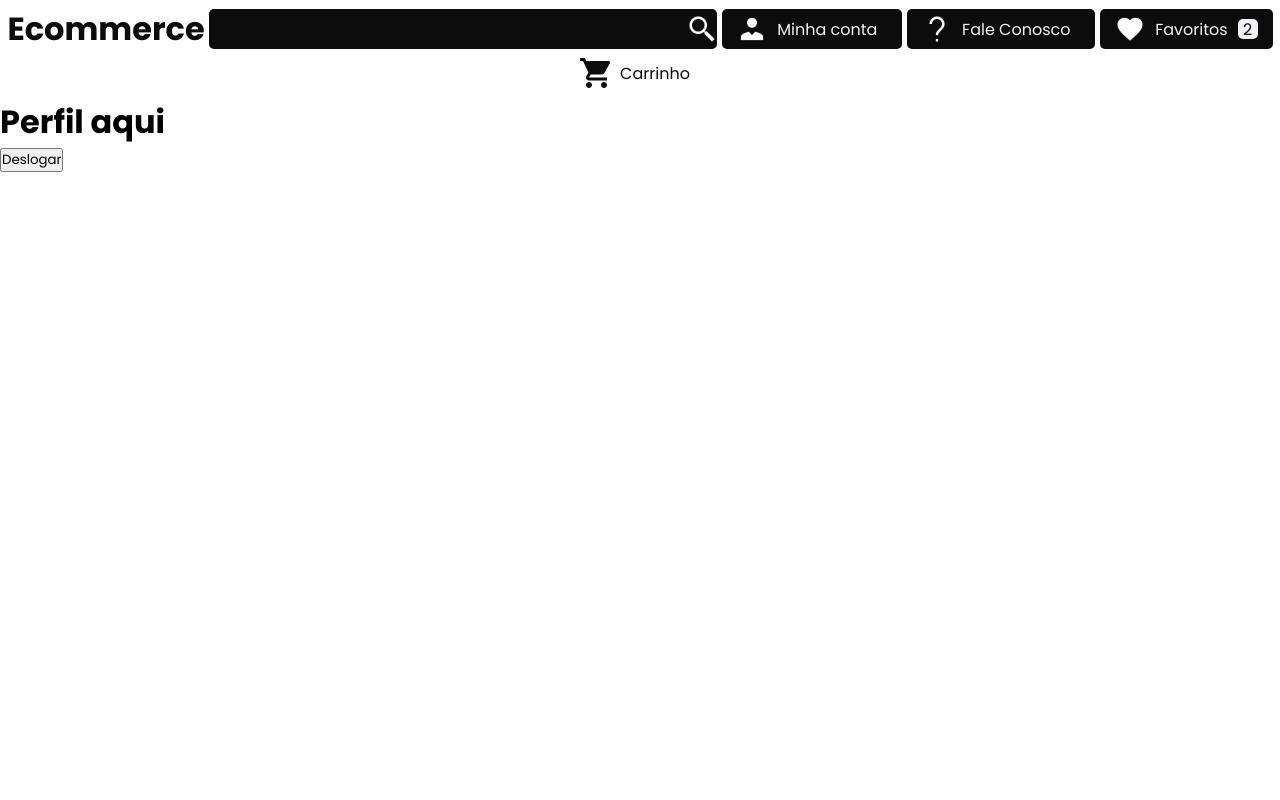
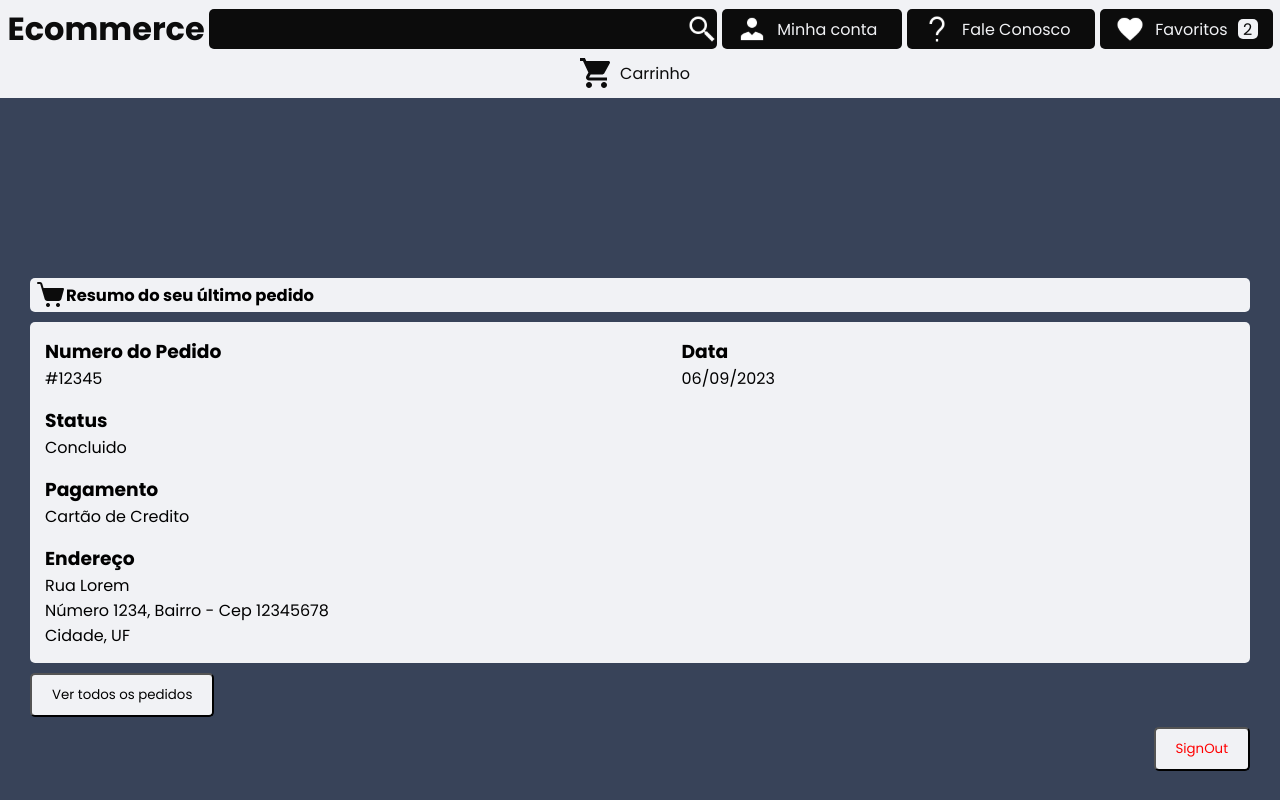
Before and after one commit to DiegoCard117/Ecommerce, a Next.js app: page /Perfil in a window 1280 px wide. Shown: the top 800 px of the page. Built offline with nearby package versions, Linux system fonts and the light colour scheme; no server answers.

Commit message:
Perfil
Parte visual feita

```diff
--- a/src/app/Perfil/page.tsx
+++ b/src/app/Perfil/page.tsx
@@ -1,4 +1,6 @@
 'use client'
+
+import '../../css/perfil.scss'
 
 import Header from '@/components/Header';
 import HeaderDesktop from '@/components/HeaderDesktop';
@@ -7,6 +9,12 @@ import React, { useContext } from 'react';
 import { useRouter } from 'next/navigation';
 import { AuthContext } from '@/contexts/AuthContext';
 import Head from 'next/head';
+
+import Image from 'next/image';
+
+import gear from '../../img/gear.svg'
+import cart from '../../img/cart.svg'
+import Footer from '@/components/Footer';
 
 export default function Perfil() {
   const { signOut } = useContext(AuthContext)
@@ -29,8 +37,66 @@ export default function Perfil() {
       </Head>
       <Header/>
       <HeaderDesktop/>
-      <h1>Perfil aqui</h1>
-      <button onClick={handleLogout}>Deslogar</button>
+      {console.log(user?.avatar)}
+      {user !== null ?(
+        <div className='topPerfil'>
+          <button
+            className='btnGear'
+          >
+            <Image
+              src={gear}
+              alt=''
+            />
+          </button>
+          <Image
+            className='avatar'
+            loader={({src}) => src}
+            src={user.avatar}
+            alt=''
+            width={140}
+            height={140}
+          />
+          <h2 className='name'>{user.name}</h2>
+        </div>
+      ) : null}
+      <div className='bottomPerfil'>
+        <div className="resumo">
+          <Image
+            src={cart}
+            alt=''
+            width={30}
+            height={30}
+          />
+          <h3>Resumo do seu último pedido</h3>
+        </div>
+        <div className="boxResume">
+          <div className='pedido'>
+            <h3>Numero do Pedido</h3>
+            <p>#12345</p>
+          </div>
+          <div className="data">
+            <h3>Data</h3>
+            <p>06/09/2023</p>
+          </div>
+          <div className="status">
+            <h3>Status</h3>
+            <p>Concluido</p>
+          </div>
+          <div className="pagamento">
+            <h3>Pagamento</h3>
+            <p>Cartão de Credito</p>
+          </div>
+          <div className='endereço'>
+            <h3>Endereço</h3>
+            <p>Rua Lorem</p>
+            <p>Número 1234, Bairro - Cep 12345678</p>
+            <p>Cidade, UF</p>
+          </div>
+        </div>
+        <button className='todosPedidos'>Ver todos os pedidos</button>
+        <button className='signOut' onClick={handleLogout}>SignOut</button>
+      </div>
+      <Footer/>
     </>
   )
 }
--- a/src/css/globals.scss
+++ b/src/css/globals.scss
@@ -389,6 +389,7 @@
     }
 
     .header-desktop {
+      background: #F1F2F5;
       grid-area: header;
       display: flex;
       justify-content: space-around;
@@ -497,13 +498,13 @@
       flex-wrap: wrap;
       justify-content: center;
 
-
       .top-img {
         width: 98%;
         object-fit: cover;
       }
 
       .box-products {
+        background: #FFF;
         margin: 3% 0% 0% 3%;
         height: 450px;
         width: 300px;
@@ -513,7 +514,7 @@
         justify-content: center;
         padding: 20px;
         position: relative;
-        box-shadow: 0px 0px 30px 1px rgba(0, 0, 0, 0.19);
+        box-shadow: 0px 0px 10px 1px rgba(255, 255, 255, 0.096);
         border-radius: 10px;
         transition: 0.5 ease;
         cursor: pointer;
--- /dev/null
+++ b/src/css/perfil.scss
@@ -0,0 +1,105 @@
+body {
+  display: flex;
+  flex-direction: column;
+}
+
+.topPerfil {
+  display: flex;
+  flex-direction: column;
+  align-items:center ;
+  width: 100%;
+  height: 130px;
+  padding: 20px;
+
+  .btnGear{
+    background: transparent;
+    display: flex;
+    align-self: flex-end;
+  }
+
+  .btnGear:hover {
+    opacity: 0.7;
+  }
+
+  .avatar {
+    border-radius: 50%;
+    border: 10px solid #384359;
+    box-sizing: content-box;
+    background: #384359;
+  }
+  .name {
+    font-size: 24px;
+    font-weight: normal;
+    color: #F1F2F5;
+  }
+
+  .name, .avatar{
+    z-index: 99;
+  }
+}
+
+.bottomPerfil {
+  background: #384359;
+
+  padding: 30px;
+  display: flex;
+  flex-direction: column;
+
+  .resumo {
+    margin-top: 150px;
+    display: flex;
+    align-items: center;
+    justify-content: start;
+    background: #F1F2F5;
+    font-size: 14px;
+    border-radius: 5px;
+    padding: 2px 6px;
+  }
+
+  .boxResume {
+    margin: 10px 0px;
+    background: #F1F2F5;
+    padding: 15px;
+    border-radius: 5px;
+    display: grid;
+    row-gap: 15px;
+    grid-template-areas:
+      'pedido data'
+      'status status'
+      'pagamento pagamento'
+      'endereço endereço'
+    ;
+    .pedido {
+      grid-area: pedido;
+    }
+    .data {
+      grid-area: data;
+    }
+    .status {
+      grid-area: status;
+    }
+    .pagamento {
+      grid-area: pagamento;
+    }
+    .endereço {
+      grid-area: endereço;
+    }
+  }
+
+  .todosPedidos, .signOut {
+    background: #F1F2F5;
+    border-radius: 5px;
+    width: fit-content;
+    padding: 10px 20px;
+  }
+
+  .todosPedidos {
+    margin-bottom: 10px;
+  }
+
+  .signOut {
+    display: flex;
+    align-self: flex-end;
+    color: red;
+  }
+}
```
Also changed, not shown: src/css/pageProduct.scss (+5 -5 lines), src/img/back.jpg (added), src/img/gear.svg (added).
